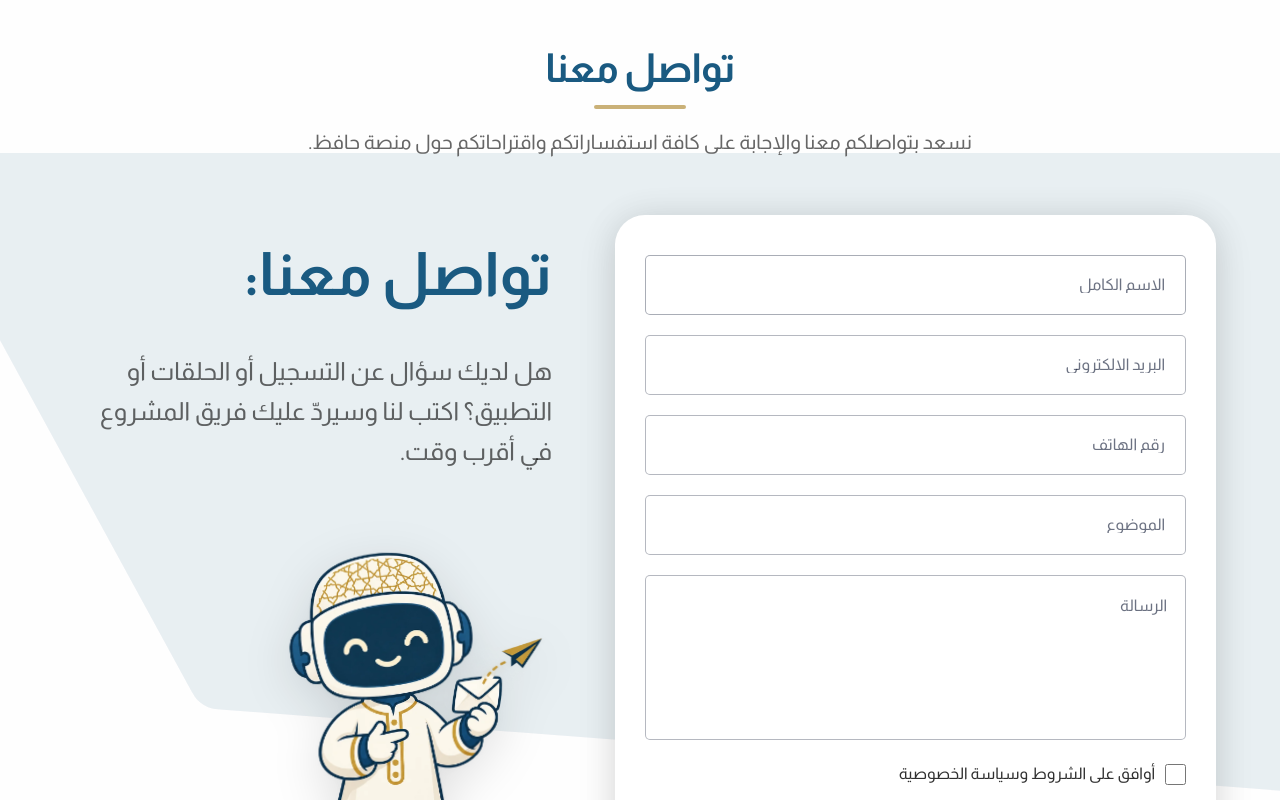
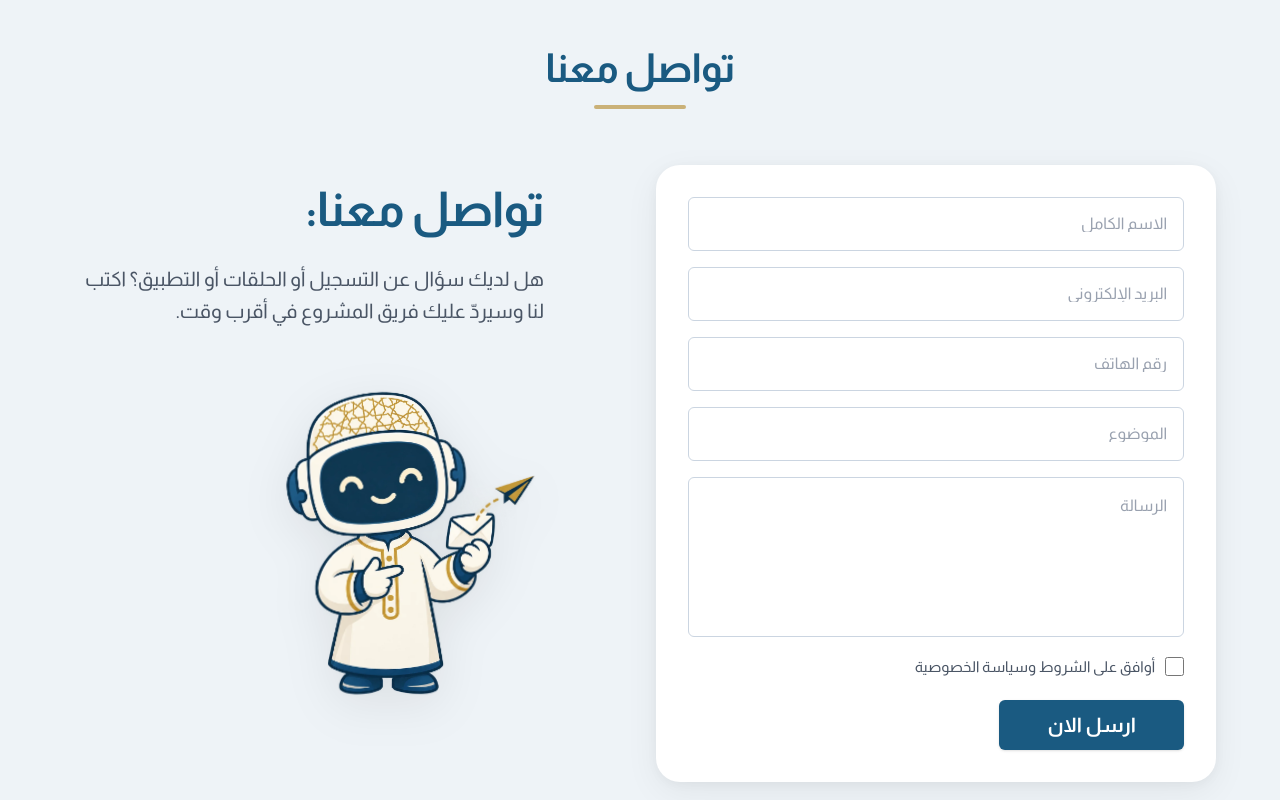
Before and after one commit to lo-ucif/hafez-web, a React (Vite) app: page / in a window 1280 px wide. Shown: the part 5600-6400 px from the top of the page. Built offline with nearby package versions, Linux system fonts and the light colour scheme.

Commit message:
feat: add Contact component matching Figma design with form and animations

```diff
--- a/src/components/home/Contact.tsx
+++ b/src/components/home/Contact.tsx
@@ -6,8 +6,8 @@ import SectionTitle from "../common/SectionTitle";
 /**
  * Contact section strictly matching Figma node 329:350 ("section 12").
  * Supports PC (desktop), tablet, and mobile with exact styling:
- * - Top pill badge "تواصل معنا"
- * - Soft light-blue polygonal background shape
+ * - Top section title matching previous design (SectionTitle with gold accent line)
+ * - Soft light-blue background (#EEF3F7)
  * - Left column: "تواصل معنا:", description, and cheerful robot mascot sending paper plane
  * - Right column: Elevated white form card with input borders, terms checkbox, and submit button
  */
@@ -50,40 +50,22 @@ export default function Contact() {
     <section
       id="contact"
       aria-label="تواصل معنا"
-      className="bg-[#fefefe] w-full py-10 sm:py-14 md:py-18 lg:py-20 px-4 sm:px-6 md:px-10 lg:px-16 flex flex-col items-center justify-center relative overflow-hidden"
+      className="bg-[#EEF3F7] w-full py-12 sm:py-16 md:py-20 px-4 sm:px-6 md:px-10 lg:px-16 flex flex-col items-center justify-center relative overflow-hidden"
       data-node-id="329:350"
       data-name="section 12"
     >
-      {/* Background Decorative Polygonal Shape (Figma node 337:101) */}
-      <div
-        className="hidden md:block absolute -translate-x-1/2 left-1/2 top-1/2 -translate-y-1/2 w-[1440px] h-[640px] pointer-events-none z-0"
-        data-node-id="337:101"
-      >
-        <div className="w-full h-full scale-x-[-1] opacity-90">
-          <img
-            alt=""
-            aria-hidden="true"
-            className="w-full h-full object-fill block select-none"
-            src={IMAGES.contactBgShape}
-          />
-        </div>
-      </div>
-
-      {/* Top Section Title (Figma node 236:60) */}
+      {/* Top Section Title matching previous design (Figma node 236:60) */}
       <div className="relative z-10 mb-8 sm:mb-12 md:mb-14">
-        <SectionTitle
-          title="تواصل معنا"
-          subtitle="نسعد بتواصلكم معنا والإجابة على كافة استفساراتكم واقتراحاتكم حول منصة حافظ."
-        />
+        <SectionTitle title="تواصل معنا" />
       </div>
 
       {/* Main Container: LTR on Desktop for Left/Right column placement matching Figma node 329:356 */}
       <div
         dir="ltr"
         className="
-          relative z-10 w-full max-w-[1240px]
+          relative z-10 w-full max-w-[1200px]
           flex flex-col lg:flex-row items-center lg:items-start justify-between
-          gap-8 sm:gap-10 lg:gap-8 xl:gap-12
+          gap-10 sm:gap-12 lg:gap-8 xl:gap-14
         "
         data-node-id="329:356"
       >
@@ -96,15 +78,15 @@ export default function Contact() {
           dir="rtl"
           className="
             flex flex-col items-center lg:items-start text-center lg:text-right
-            w-full lg:max-w-[488px] shrink-0
-            gap-6 sm:gap-8 lg:gap-10
-            pt-2 lg:pt-6
+            w-full lg:max-w-[480px] shrink-0
+            gap-4 sm:gap-6
+            pt-2 lg:pt-4
           "
           data-node-id="329:378"
         >
           {/* Heading */}
           <h2
-            className="font-['Almarai'] font-bold text-[#1a5a81] text-[34px] sm:text-[44px] md:text-[52px] lg:text-[60px] tracking-[-0.6px] leading-[1.2] m-0"
+            className="font-['Almarai'] font-bold text-[#1a5a81] text-[34px] sm:text-[42px] md:text-[48px] tracking-tight leading-[1.2] m-0"
             dir="auto"
             data-node-id="329:379"
           >
@@ -113,7 +95,7 @@ export default function Contact() {
 
           {/* Description */}
           <p
-            className="font-['Almarai'] font-normal text-[17px] sm:text-[20px] md:text-[22px] lg:text-[25px] leading-[1.6] text-black/60 m-0 max-w-[488px]"
+            className="font-['Almarai'] font-normal text-[16px] sm:text-[18px] md:text-[20px] leading-[1.6] text-gray-600 m-0 max-w-[460px]"
             dir="auto"
             data-node-id="329:380"
           >
@@ -122,24 +104,24 @@ export default function Contact() {
 
           {/* Robot Mascot Sending Paper Plane (Figma node 337:148) */}
           <motion.div
-            initial={{ opacity: 0, y: 25, scale: 0.95 }}
+            initial={{ opacity: 0, y: 20, scale: 0.95 }}
             whileInView={{ opacity: 1, y: 0, scale: 1 }}
             viewport={{ once: true }}
             transition={{ duration: 0.7, delay: 0.2, ease: "easeOut" }}
-            whileHover={{ y: -6, scale: 1.04 }}
+            whileHover={{ y: -6, scale: 1.03 }}
             className="
               relative shrink-0 select-none
-              w-[220px] sm:w-[260px] md:w-[290px] lg:w-[316px]
-              h-auto mt-2 lg:mt-4
+              w-[220px] sm:w-[260px] md:w-[290px] lg:w-[310px]
+              h-auto mt-2 lg:mt-4 self-center lg:self-start
             "
             data-node-id="337:148"
             data-name="Cheerful Robot Sending a Paper Plane"
           >
             <motion.img
-              animate={{ y: [0, -8, 0], rotate: [0, 1.2, 0, -1.2, 0] }}
+              animate={{ y: [0, -8, 0], rotate: [0, 1, 0, -1, 0] }}
               transition={{ duration: 5, repeat: Infinity, ease: "easeInOut" }}
               alt="روبوت حافظ يرسل رسالة"
-              className="w-full h-auto object-contain block drop-shadow-[0_12px_24px_rgba(0,0,0,0.12)]"
+              className="w-full h-auto object-contain block drop-shadow-[0_12px_24px_rgba(0,0,0,0.08)]"
               src={IMAGES.contactRobot}
             />
           </motion.div>
@@ -153,11 +135,11 @@ export default function Contact() {
           transition={{ duration: 0.7, delay: 0.12, ease: [0.16, 1, 0.3, 1] }}
           dir="rtl"
           className="
-            bg-white w-full max-w-[601px] shrink-0
-            rounded-[24px] sm:rounded-[30px]
-            shadow-[0px_10px_40px_rgba(0,0,0,0.1),0px_0px_34px_rgba(0,0,0,0.08)]
-            px-5 sm:px-8 md:px-[30px] py-7 sm:py-9 md:py-[40px]
-            flex flex-col gap-5 sm:gap-[20px] relative
+            bg-white w-full max-w-[560px] shrink-0
+            rounded-[20px] sm:rounded-[24px]
+            shadow-[0px_10px_35px_rgba(0,0,0,0.06),0px_2px_12px_rgba(0,0,0,0.04)]
+            px-5 sm:px-8 py-6 sm:py-8
+            flex flex-col gap-4 sm:gap-5 relative
           "
           data-node-id="329:357"
         >
@@ -204,10 +186,10 @@ export default function Contact() {
                 initial={{ opacity: 0 }}
                 animate={{ opacity: 1 }}
                 exit={{ opacity: 0 }}
-                className="flex flex-col gap-4 sm:gap-[20px] w-full"
+                className="flex flex-col gap-3.5 sm:gap-4 w-full"
               >
                 {/* الاسم الكامل (Figma node 329:358) */}
-                <div className="h-[52px] sm:h-[60px] relative w-full" data-node-id="329:358">
+                <div className="h-[50px] sm:h-[54px] relative w-full" data-node-id="329:358">
                   <input
                     type="text"
                     required
@@ -216,28 +198,28 @@ export default function Contact() {
                     onChange={(e) =>
                       setFormData({ ...formData, fullName: e.target.value })
                     }
-                    className="w-full h-full bg-white border border-[#0a142f]/35 focus:border-[#1a5a81] focus:ring-1 focus:ring-[#1a5a81] focus:outline-none rounded-[5px] px-4 sm:px-[20px] font-['Almarai'] text-[15px] sm:text-[16px] text-[#0a142f] placeholder:text-[#0a142f]/60 transition-colors text-right"
+                    className="w-full h-full bg-white border border-[#CBD5E1] focus:border-[#1a5a81] focus:ring-2 focus:ring-[#1a5a81]/15 focus:outline-none rounded-[6px] px-4 font-['Almarai'] text-[15px] sm:text-[16px] text-gray-800 placeholder:text-gray-400 transition-all text-right"
                     dir="auto"
                   />
                 </div>
 
-                {/* البريد الالكتروني (Figma node 329:361) */}
-                <div className="h-[52px] sm:h-[60px] relative w-full" data-node-id="329:361">
+                {/* البريد الإلكتروني (Figma node 329:361) */}
+                <div className="h-[50px] sm:h-[54px] relative w-full" data-node-id="329:361">
                   <input
                     type="email"
                     required
-                    placeholder="البريد الالكتروني"
+                    placeholder="البريد الإلكتروني"
                     value={formData.email}
                     onChange={(e) =>
                       setFormData({ ...formData, email: e.target.value })
                     }
-                    className="w-full h-full bg-white border border-[#0a142f]/30 focus:border-[#1a5a81] focus:ring-1 focus:ring-[#1a5a81] focus:outline-none rounded-[5px] px-4 sm:px-[20px] font-['Almarai'] text-[15px] sm:text-[16px] text-[#0a142f] placeholder:text-[#0a142f]/60 transition-colors text-right"
+                    className="w-full h-full bg-white border border-[#CBD5E1] focus:border-[#1a5a81] focus:ring-2 focus:ring-[#1a5a81]/15 focus:outline-none rounded-[6px] px-4 font-['Almarai'] text-[15px] sm:text-[16px] text-gray-800 placeholder:text-gray-400 transition-all text-right"
                     dir="auto"
                   />
                 </div>
 
                 {/* رقم الهاتف (Figma node 329:364) */}
-                <div className="h-[52px] sm:h-[60px] relative w-full" data-node-id="329:364">
+                <div className="h-[50px] sm:h-[54px] relative w-full" data-node-id="329:364">
                   <input
                     type="tel"
                     required
@@ -246,13 +228,13 @@ export default function Contact() {
                     onChange={(e) =>
                       setFormData({ ...formData, phone: e.target.value })
                     }
-                    className="w-full h-full bg-white border border-[#0a142f]/30 focus:border-[#1a5a81] focus:ring-1 focus:ring-[#1a5a81] focus:outline-none rounded-[5px] px-4 sm:px-[20px] font-['Almarai'] text-[15px] sm:text-[16px] text-[#0a142f] placeholder:text-[#0a142f]/60 transition-colors text-right"
+                    className="w-full h-full bg-white border border-[#CBD5E1] focus:border-[#1a5a81] focus:ring-2 focus:ring-[#1a5a81]/15 focus:outline-none rounded-[6px] px-4 font-['Almarai'] text-[15px] sm:text-[16px] text-gray-800 placeholder:text-gray-400 transition-all text-right"
                     dir="auto"
                   />
                 </div>
 
                 {/* الموضوع (Figma node 329:367) */}
-                <div className="h-[52px] sm:h-[60px] relative w-full" data-node-id="329:367">
+                <div className="h-[50px] sm:h-[54px] relative w-full" data-node-id="329:367">
                   <input
                     type="text"
                     required
@@ -261,13 +243,13 @@ export default function Contact() {
                     onChange={(e) =>
                       setFormData({ ...formData, subject: e.target.value })
                     }
-                    className="w-full h-full bg-white border border-[#0a142f]/30 focus:border-[#1a5a81] focus:ring-1 focus:ring-[#1a5a81] focus:outline-none rounded-[5px] px-4 sm:px-[20px] font-['Almarai'] text-[15px] sm:text-[16px] text-[#0a142f] placeholder:text-[#0a142f]/60 transition-colors text-right"
+                    className="w-full h-full bg-white border border-[#CBD5E1] focus:border-[#1a5a81] focus:ring-2 focus:ring-[#1a5a81]/15 focus:outline-none rounded-[6px] px-4 font-['Almarai'] text-[15px] sm:text-[16px] text-gray-800 placeholder:text-gray-400 transition-all text-right"
                     dir="auto"
                   />
                 </div>
 
                 {/* الرسالة (Figma node 329:370) */}
-                <div className="h-[140px] sm:h-[165px] relative w-full" data-node-id="329:370">
+                <div className="h-[140px] sm:h-[160px] relative w-full" data-node-id="329:370">
                   <textarea
                     required
                     placeholder="الرسالة"
@@ -275,7 +257,7 @@ export default function Contact() {
                     onChange={(e) =>
                       setFormData({ ...formData, message: e.target.value })
                     }
-                    className="w-full h-full bg-white border border-[#0a142f]/30 focus:border-[#1a5a81] focus:ring-1 focus:ring-[#1a5a81] focus:outline-none rounded-[5px] p-4 sm:p-[18px] font-['Almarai'] text-[15px] sm:text-[16px] text-[#0a142f] placeholder:text-[#0a142f]/60 transition-colors resize-none text-right"
+                    className="w-full h-full bg-white border border-[#CBD5E1] focus:border-[#1a5a81] focus:ring-2 focus:ring-[#1a5a81]/15 focus:outline-none rounded-[6px] p-4 font-['Almarai'] text-[15px] sm:text-[16px] text-gray-800 placeholder:text-gray-400 transition-all resize-none text-right"
                     dir="auto"
                   />
                 </div>
@@ -293,11 +275,11 @@ export default function Contact() {
                     onChange={(e) =>
                       setFormData({ ...formData, agreeTerms: e.target.checked })
                     }
-                    className="size-[19px] sm:size-[21px] rounded-[3px] border-[#a4a4a4] border-[1.5px] accent-[#1a5a81] cursor-pointer"
+                    className="size-[18px] sm:size-[19px] rounded-[3px] border-[#CBD5E1] border text-[#1a5a81] focus:ring-[#1a5a81] cursor-pointer accent-[#1a5a81]"
                   />
                   <label
                     htmlFor="contact-terms"
-                    className="font-['Almarai'] font-normal text-[14px] sm:text-[16px] text-[#303030] cursor-pointer leading-none"
+                    className="font-['Almarai'] font-normal text-[13px] sm:text-[15px] text-gray-600 cursor-pointer select-none leading-none"
                     data-node-id="329:375"
                   >
                     أوافق على الشروط وسياسة الخصوصية
@@ -309,10 +291,10 @@ export default function Contact() {
                   <motion.button
                     type="submit"
                     disabled={isSubmitting}
-                    whileHover={{ scale: 1.03 }}
-                    whileTap={{ scale: 0.97 }}
+                    whileHover={{ scale: 1.02 }}
+                    whileTap={{ scale: 0.98 }}
                     data-node-id="329:376"
-                    className="bg-[#1a5a81] hover:bg-[#154e70] h-[48px] sm:h-[51px] w-full sm:w-[199.57px] rounded-[6px] text-white font-['Almarai'] font-bold text-[20px] sm:text-[22px] flex items-center justify-center transition-all cursor-pointer shadow-md disabled:opacity-60 disabled:cursor-not-allowed"
+                    className="bg-[#1a5a81] hover:bg-[#154a6b] h-[48px] sm:h-[50px] px-10 sm:px-12 rounded-[6px] text-white font-['Almarai'] font-bold text-[18px] sm:text-[20px] flex items-center justify-center transition-all cursor-pointer shadow-sm hover:shadow-md disabled:opacity-60 disabled:cursor-not-allowed"
                   >
                     {isSubmitting ? "..." : "ارسل الان"}
                   </motion.button>
```
